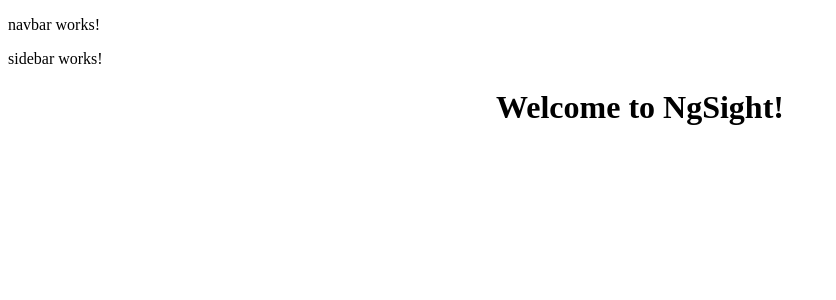
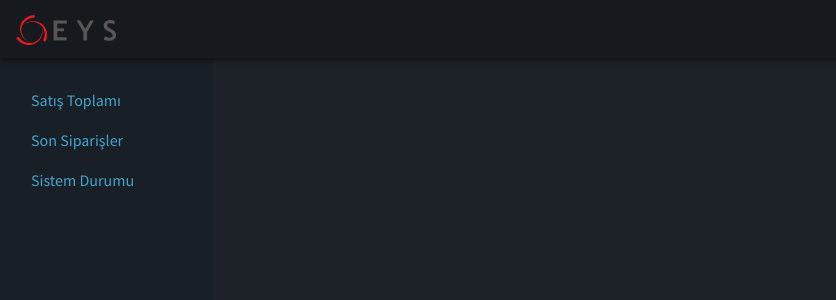
Before and after one commit to metayazilim/ng-sight, an Angular app: page / in a window 1280 px wide. Shown: the top 300 px of the page, without its empty margins (0-836 px from the left). Built offline with nearby package versions, Linux system fonts and the light colour scheme.

Commit message:
Update styles, referance bootstrap, edit layout

```diff
--- a/angular.json
+++ b/angular.json
@@ -23,9 +23,15 @@
               "src/assets"
             ],
             "styles": [
+              "./node_modules/bootstrap/dist/css/bootstrap.min.css",
               "src/styles.css"
             ],
-            "scripts": [],
+            "scripts": [
+              "./node_modules/jquery/dist/jquery.min.js",
+              "./node_modules/popper.js/dist/umd/popper.min.js",
+              "./node_modules/bootstrap/dist/js/bootstrap.min.js",
+              "./node_modules/chart.js/dist/Chart.min.js"
+            ],
             "es5BrowserSupport": true
           },
           "configurations": {
--- a/src/app/app.component.css
+++ b/src/app/app.component.css
@@ -0,0 +1,13 @@
+#sideBar{
+    height: 100vh;
+    padding-top: 80px ;
+    position: fixed;
+    background-color: #191f26;
+}
+#dashboard{
+    margin-top: 60px;
+}
+#navBar{
+    background-color: #161a1e!important;
+    box-shadow: 0 3px 6px rgba(0, 0, 0, 0.2), 0 3px 6px rgb(0, 0, 0,0.25);
+}
--- a/src/app/app.component.html
+++ b/src/app/app.component.html
@@ -1,13 +1,16 @@
 <!--The content below is only a placeholder and can be replaced.-->
-<app-navbar></app-navbar>
-<app-sidebar></app-sidebar>
+<app-navbar class="navbar navbar-dark fixed-top bg-dark" id="navBar"></app-navbar>
+<div class="container-fluid">
+  <div class="row" id="mainContent">
+    <app-sidebar class="col-sm-3 col-md-2 d-none d-sm-block sidebar" id="sideBar"></app-sidebar>
+    <div class="col-sm-9" id="dashboard">
+
+    </div>
+  </div>
+</div>
+
 <div style="text-align:center">
-  <h1>
-    Welcome to {{ title }}!
-  </h1>
-  <h2>
 
-  </h2>
 </div>
 
 
--- a/src/app/navbar/navbar.component.css
+++ b/src/app/navbar/navbar.component.css
@@ -0,0 +1,19 @@
+.logo{
+    color: #fff;
+    font-weight: bold;
+    font-size: 1.4em;
+}
+.logo-left{
+    background-color: #ff6b6b;
+    padding: 3px 5px 3px 8px;
+    border-radius: 4px;
+}
+.logo-right{
+    padding: 3px 8px 3px 3px;
+    margin-left: -5px;
+    border-radius: 4px;
+}
+.logoImage{
+    width: 100px;
+    height: auto;
+}
--- a/src/app/navbar/navbar.component.html
+++ b/src/app/navbar/navbar.component.html
@@ -1,3 +1,3 @@
-<p>
-  navbar works!
-</p>
+<a class="navbar-brand" href=#>
+  <img class="logoImage" src="../../assets/img/en-son-logo_eys_600x184.png">
+</a>
--- a/src/app/sidebar/sidebar.component.html
+++ b/src/app/sidebar/sidebar.component.html
@@ -1,3 +1,11 @@
-<p>
-  sidebar works!
-</p>
+<ul class="nav nav-pills flex-column">
+  <li class="nav-item">
+      <a class="nav-link" href="#">Satış Toplamı</a>
+  </li>
+  <li class="nav-item">
+      <a class="nav-link" href="#">Son Siparişler</a>
+  </li>
+  <li class="nav-item">
+      <a class="nav-link" href="#">Sistem Durumu</a>
+  </li>
+</ul>
--- a/src/index.html
+++ b/src/index.html
@@ -3,6 +3,7 @@
 <head>
   <meta charset="utf-8">
   <title>NgSight</title>
+  <link href="https://fonts.googleapis.com/css?family=Source+Sans+Pro" rel="stylesheet">
   <base href="/">
 
   <meta name="viewport" content="width=device-width, initial-scale=1">
--- a/src/styles.css
+++ b/src/styles.css
@@ -1 +1,23 @@
-/* You can add global styles to this file, and also import other style files */
+*{
+    box-sizing: border-box;
+}
+html{
+    height: 100%;
+}
+body{
+    font-family: 'Source Sans Pro', sans-serif;
+    background-color: #1c2228;
+    color: #f7fff7;
+}
+a{
+    color: #44a4cd;
+}
+a:hover{
+    color: #44a8cf;
+}
+.shadow{
+    box-shadow: 0 8px 12px rgba(0,0,0,0.2), 0 5px 6px rgba(0, 0, 0, 0,3)
+}
+.section-container{
+    padding: 30px;
+}
```
Also changed, not shown: src/assets/img/en-son-logo_eys_600x184.png (added).
